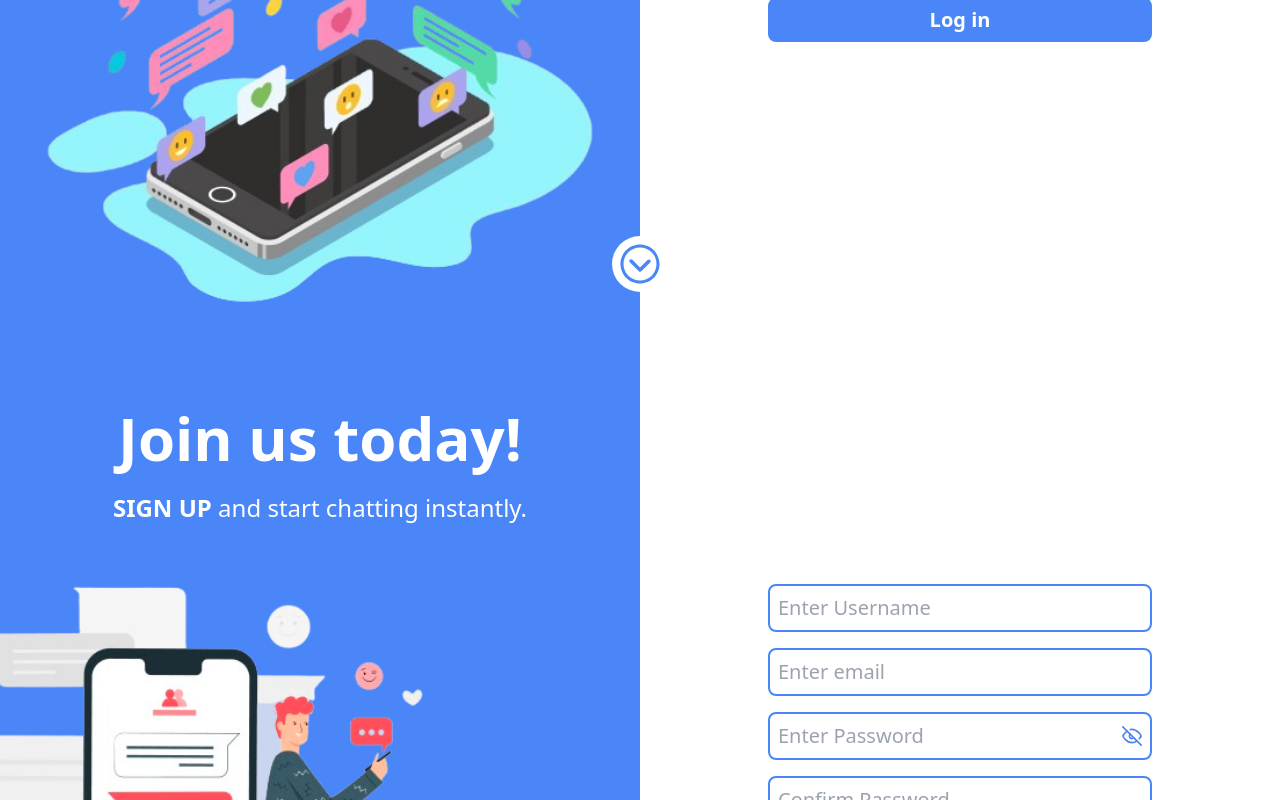
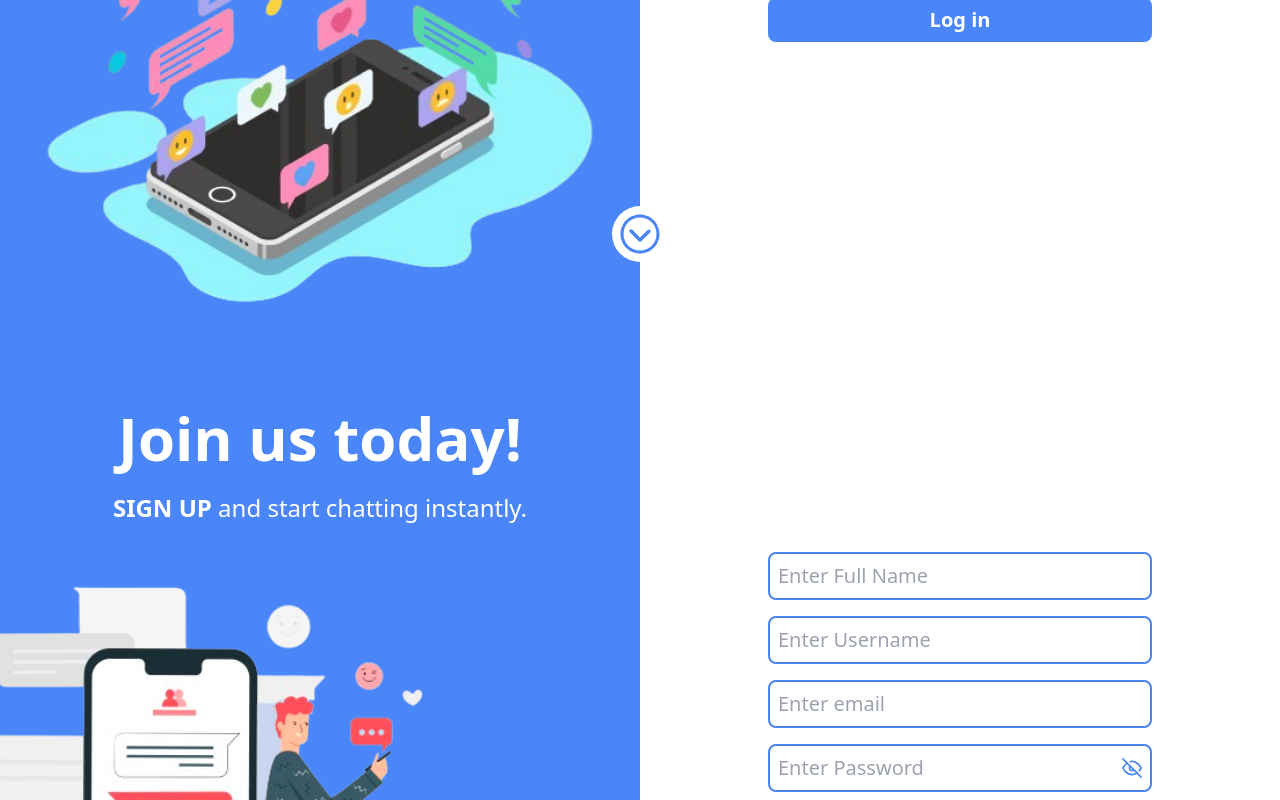
Before and after one commit to JayPalkar/Chat-A-Bit, a React (Vite) app in the folder Frontend/: page / in a window 1280 px wide. Shown: the part 444-1244 px from the top of the page. Built offline with nearby package versions, Linux system fonts and the light colour scheme.

Commit message:
small tweeks for nice UI

```diff
--- a/Frontend/src/components/authentication/AuthLayout.jsx
+++ b/Frontend/src/components/authentication/AuthLayout.jsx
@@ -21,15 +21,26 @@ const AuthLayout = () => {
   const handleToggle = () => {
     if (signupActive) {
       scrollToLogin();
+      localStorage.setItem("activeSection", "login");
     } else {
       scrollToSignup();
+      localStorage.setItem("activeSection", "signup");
     }
     setSignupActive(!signupActive);
   };
 
   useEffect(() => {
-    scrollToLogin();
+    const savedSection = localStorage.getItem("activeSection");
+
+    if (savedSection === "signup") {
+      scrollToSignup();
+      setSignupActive(true);
+    } else {
+      scrollToLogin();
+      setSignupActive(false);
+    }
   }, []);
+
   return (
     <div>
       <div id="loginSection" className="min-h-screen">
@@ -40,7 +51,7 @@ const AuthLayout = () => {
         <motion.button
           initial={{ rotate: 180 }}
           animate={{
-            y: signupActive ? 180 : -120,
+            y: signupActive ? 100 : -150,
             rotate: signupActive ? 180 : 0,
           }}
           whileHover={{ scale: 1.2 }}
--- a/Frontend/src/components/authentication/pages/Signup.jsx
+++ b/Frontend/src/components/authentication/pages/Signup.jsx
@@ -47,6 +47,11 @@ const Signup = () => {
       </div>
       <div className="formContainer w-full flex flex-col justify-center items-center">
         <div className="flex flex-col gap-4 p-6">
+          <input
+            className="outline-none w-96 text-primary py-2 px-2 border-primary border-2 rounded-lg text-xl"
+            type="text"
+            placeholder="Enter Full Name"
+          />
           <input
             className="outline-none w-96 text-primary py-2 px-2 border-primary border-2 rounded-lg text-xl"
             type="text"
```
